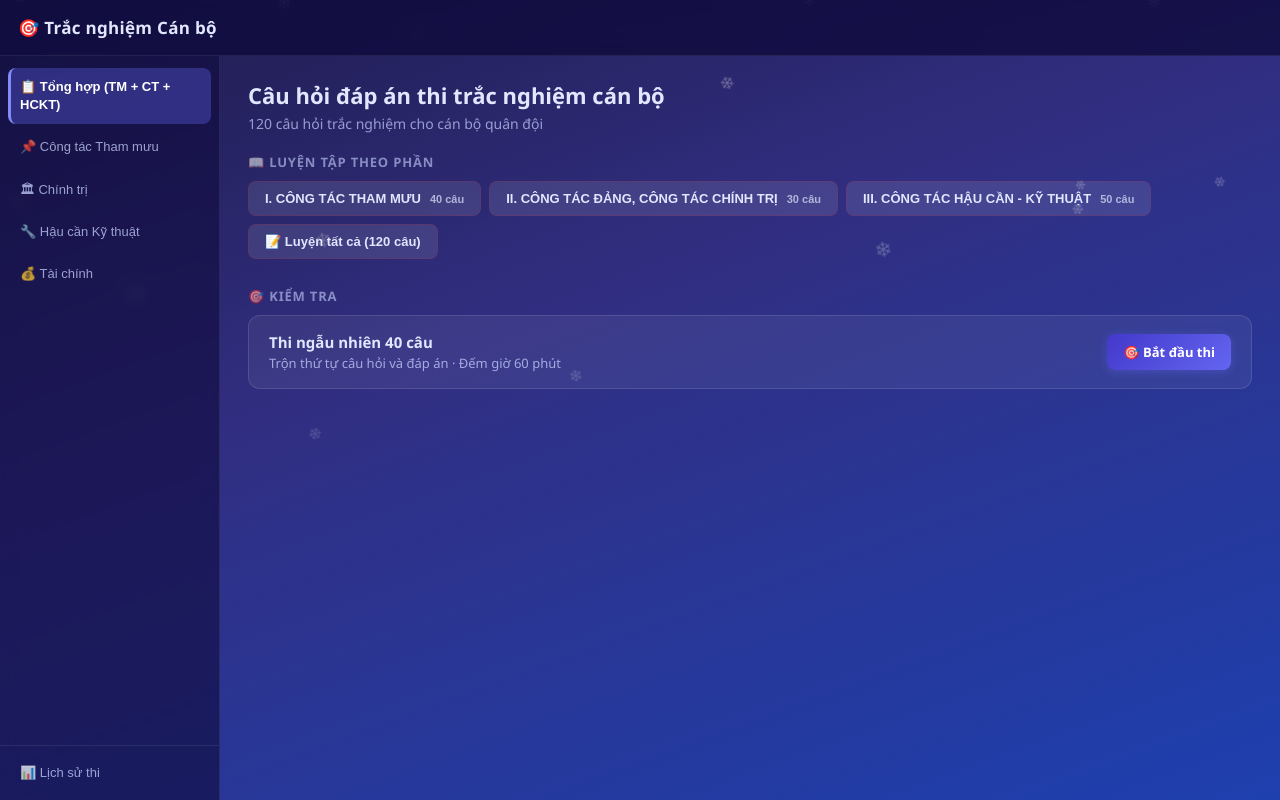
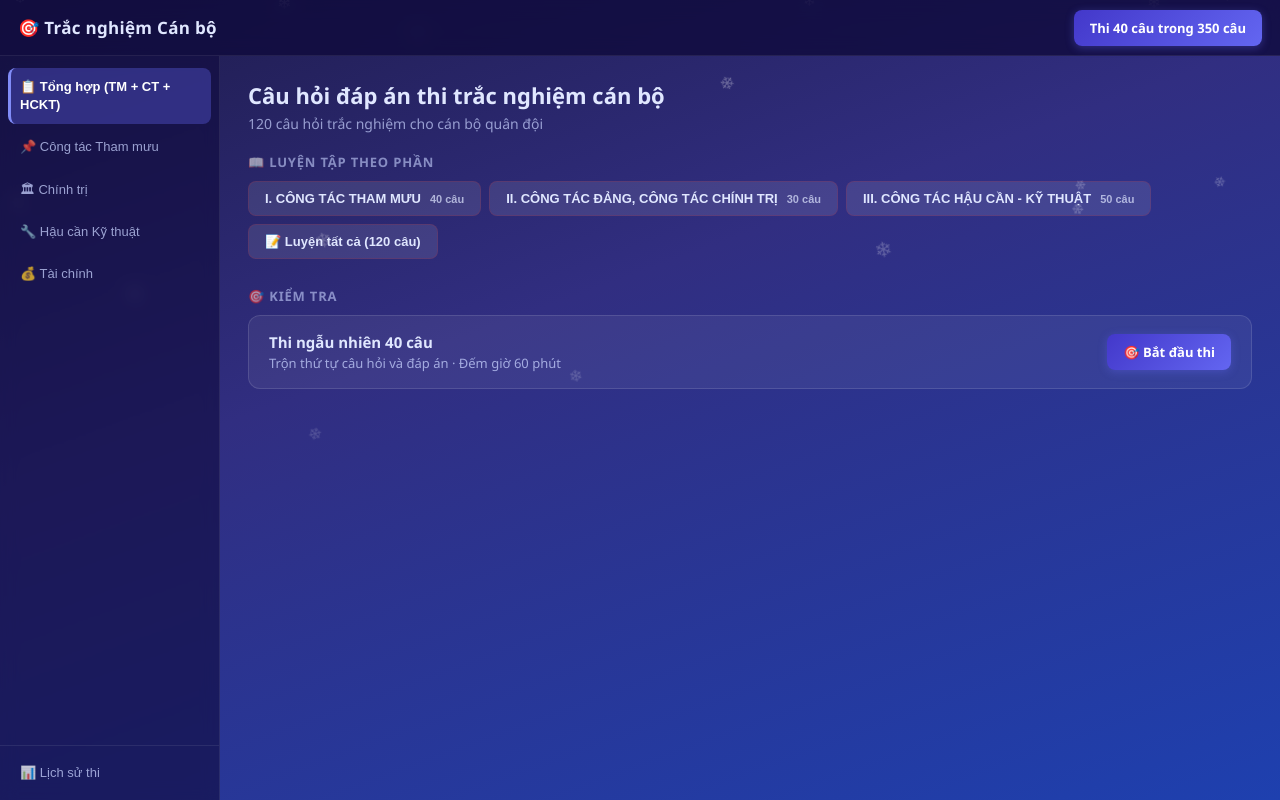
Before and after one commit to huytu132/blog-website-clone, a plain HTML site: page index.html in a window 1280 px wide. Drawn offline with Linux system fonts and the light colour scheme.

Commit message:
feat: thi tat ca

```diff
--- a/index.html
+++ b/index.html
@@ -15,6 +15,11 @@
         <button id="nav-toggle" class="btn-icon-header" aria-label="Menu">☰</button>
         <span id="app-title">🎯 Trắc nghiệm Cán bộ</span>
         <span></span><!-- spacer -->
+        <div>
+            <a href="exam.html?dataset=all" class="btn btn-primary">
+                Thi 40 câu trong 350 câu
+            </a>
+        </div>
     </header>
 
     <!-- ─── App Layout ──────────────────────── -->
```
